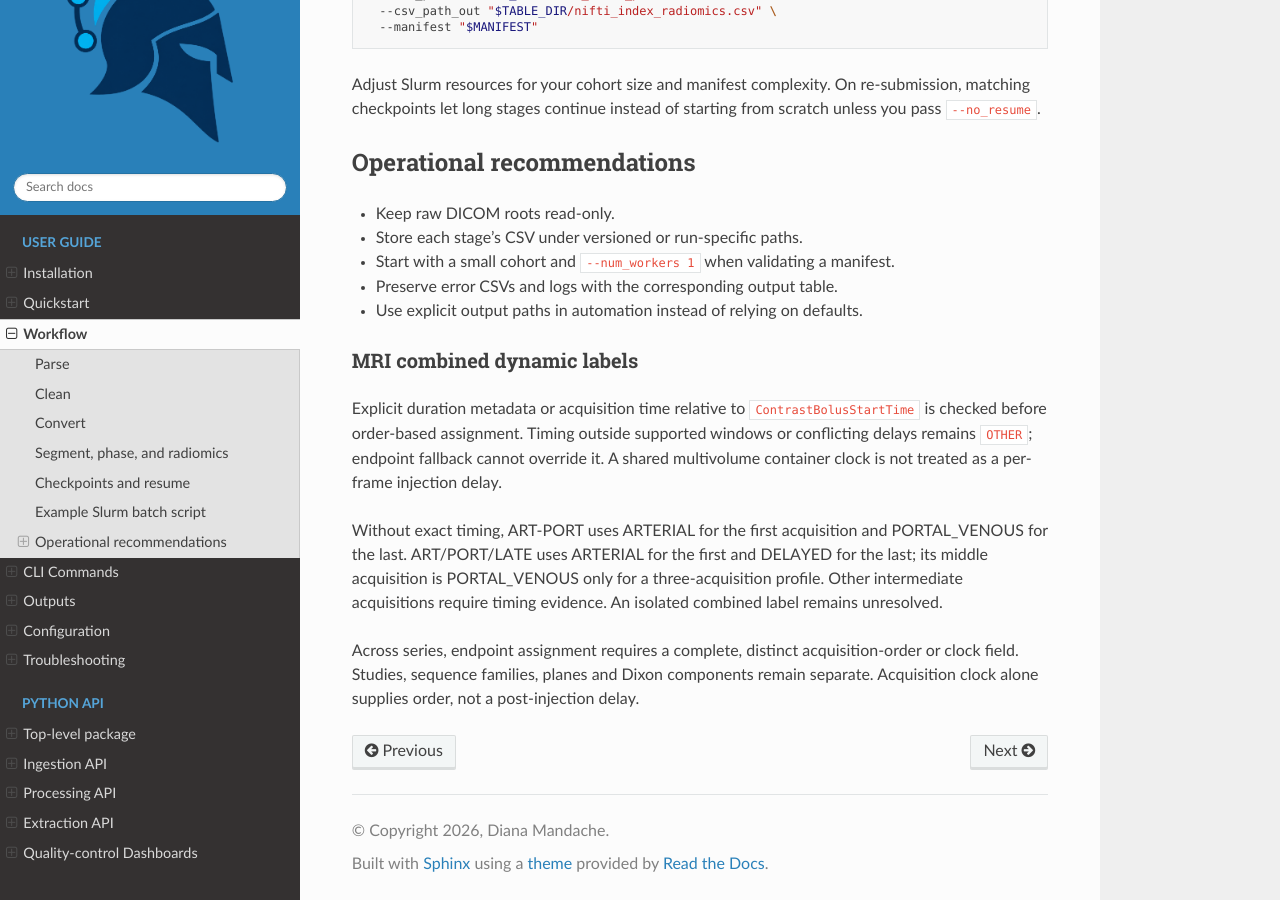
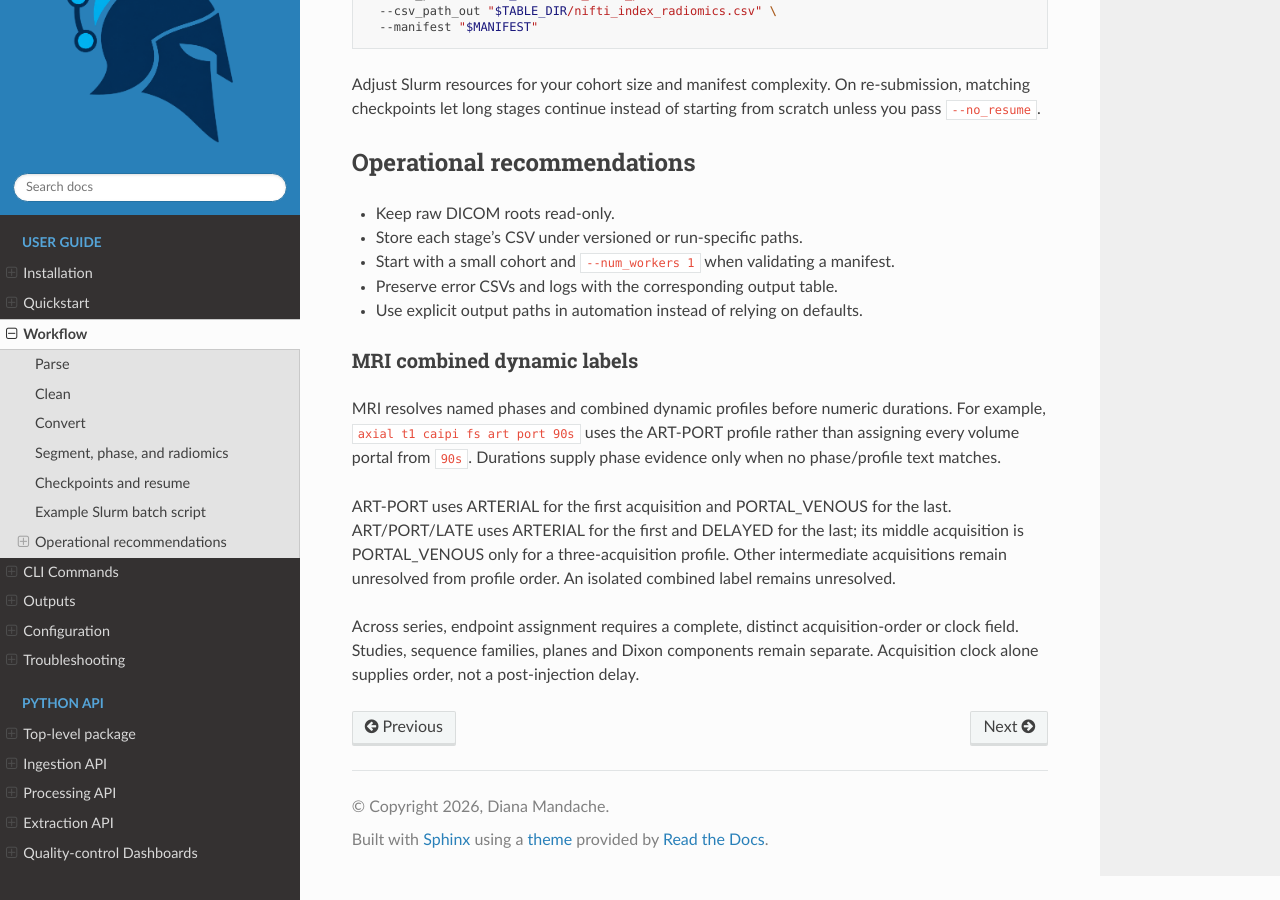
Before and after one commit to dmandache/IMPERANDI, a Sphinx documentation site: the page built from docs/source/workflow.md, in a window 1280 px wide and 900 px high, scrolled down 3598 px. Built offline with Sphinx 7.4.7 and the Read the Docs theme 3.1.0, drawn with Linux system fonts in a browser that asks for light colours.

Commit message:
fix(curation): resolve MRI phase text before duration fallback

```diff
--- a/docs/source/workflow.md
+++ b/docs/source/workflow.md
@@ -191,16 +191,16 @@ starting from scratch unless you pass `--no_resume`.
 
 ### MRI combined dynamic labels
 
-Explicit duration metadata or acquisition time relative to `ContrastBolusStartTime`
-is checked before order-based assignment. Timing outside supported windows or
-conflicting delays remains `OTHER`; endpoint fallback cannot override it. A shared
-multivolume container clock is not treated as a per-frame injection delay.
+MRI resolves named phases and combined dynamic profiles before numeric durations.
+For example, `axial t1 caipi fs art port 90s` uses the ART-PORT profile rather than
+assigning every volume portal from `90s`. Durations supply phase evidence only
+when no phase/profile text matches.
 
-Without exact timing, ART-PORT uses ARTERIAL for the first acquisition and
+ART-PORT uses ARTERIAL for the first acquisition and
 PORTAL_VENOUS for the last. ART/PORT/LATE uses ARTERIAL for the first and DELAYED
 for the last; its middle acquisition is PORTAL_VENOUS only for a three-acquisition
-profile. Other intermediate acquisitions require timing evidence. An isolated
-combined label remains unresolved.
+profile. Other intermediate acquisitions remain unresolved from profile order.
+An isolated combined label remains unresolved.
 
 Across series, endpoint assignment requires a complete, distinct acquisition-order
 or clock field. Studies, sequence families, planes and Dixon components remain
```
Also changed, not shown: docs/source/manifests.md (+9 -7 lines), 4 other files.
